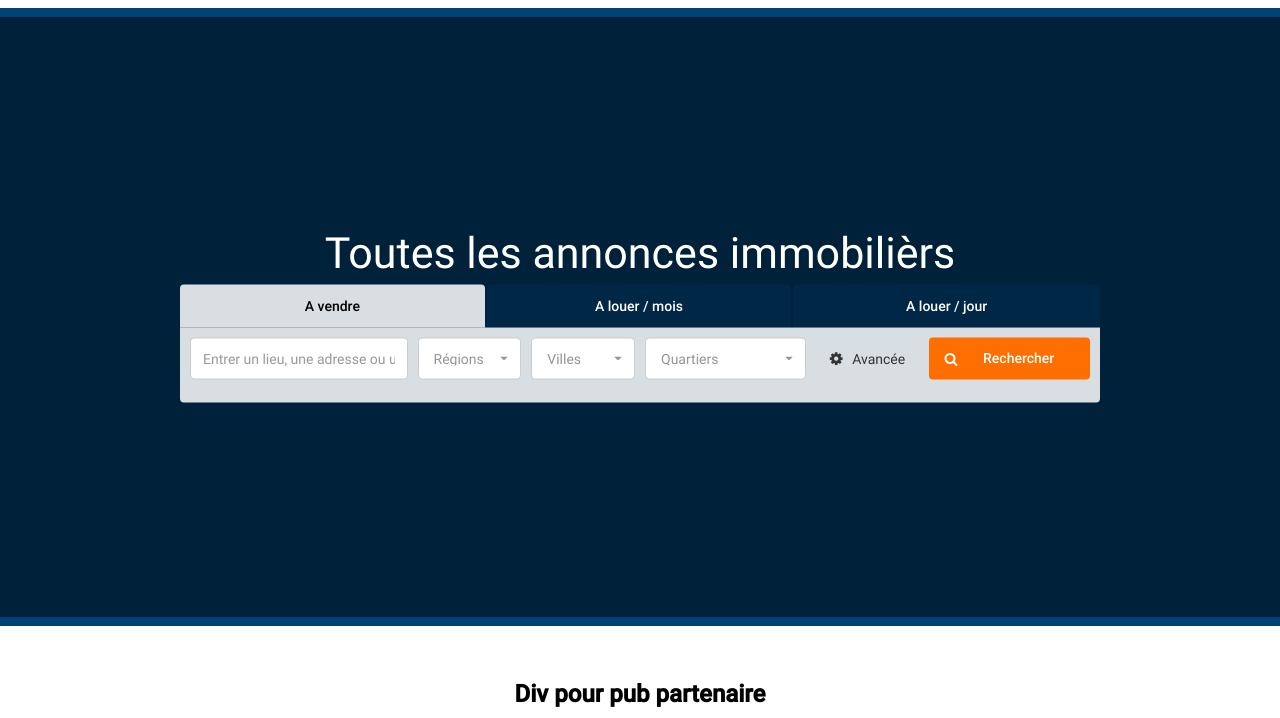
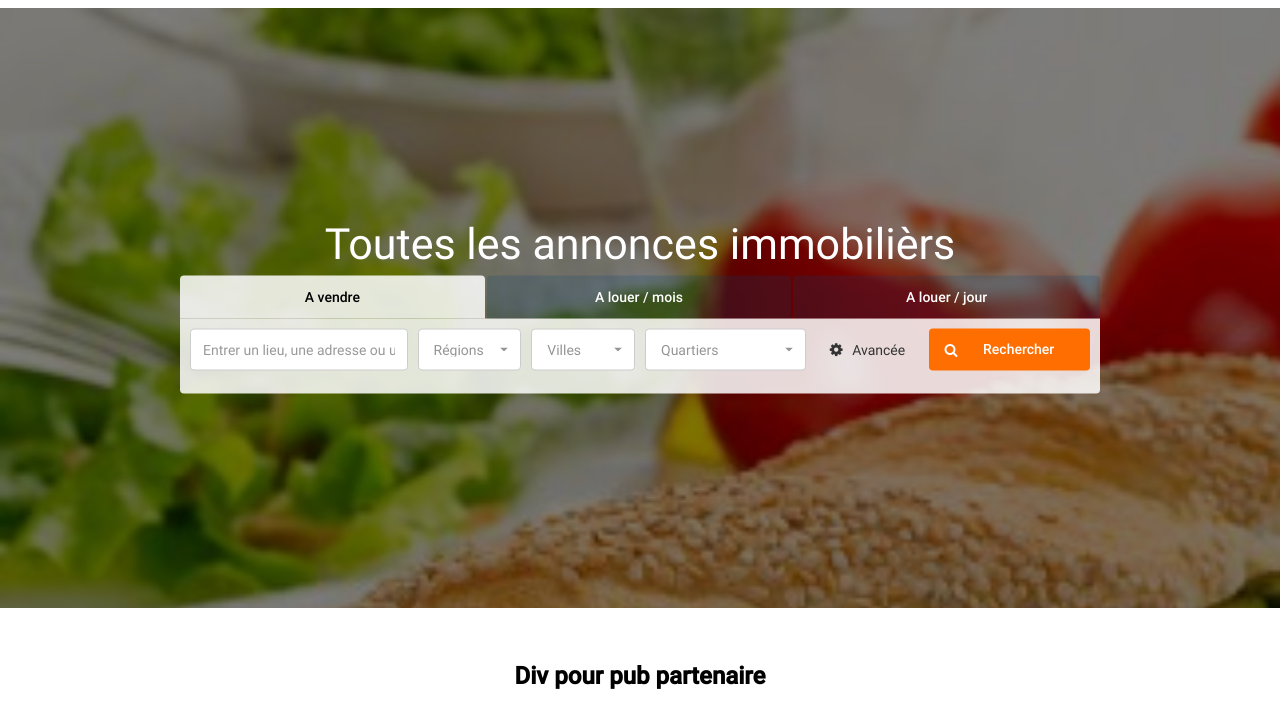
Before and after one commit to ATanjona/Mamaison-html, a plain HTML site: page index.html in a window 1280 px wide. Shown: the part 82-800 px from the top of the page. Drawn offline with nearby package versions, Linux system fonts and the light colour scheme.

Commit message:
nouveau index

```diff
--- a/index.html
+++ b/index.html
@@ -146,10 +146,10 @@
     <!--end header section header v1-->
 
     <!--start advanced search section-->
-    <section class="advanced-search advance-search-header">
+    <section class="advanced-search">
 		<div class="header-media">
         <div class="page-banner-image banner-single-item">
-            <div class="banner-inner" style="background-image: url('images/.jpg')">
+            <div class="banner-inner" style="background-image: url('images/6275_w420h344c1cx2128cy1416.jpg')">
                 <div class="banner-caption">
                     <div class="splash-search">
                         <h1> Toutes les annonces immobilièrs</h1>
@@ -275,6 +275,7 @@
                                                                     </label>
                                                                 </div>
                                                             </div>
+                                                            </br>
 
                                                         </div>
 
@@ -445,6 +446,7 @@
                                                                     </label>
                                                                 </div>
                                                             </div>
+                                                        </br>
 
                                                         </div>
 
@@ -615,6 +617,7 @@
                                                                 </label>
                                                             </div>
                                                         </div>
+                                                    </br>
 
                                                     </div>
 
@@ -791,6 +794,7 @@
                                             </label>
                                         </div>
                                     </div>
+                                </br>
 
 								</div>
 
@@ -846,6 +850,7 @@
                                             </label>
                                         </div>
                                     </div>
+                                </br>
 								</div>
 
 
@@ -867,6 +872,7 @@
                                         <div class="col-sm-3 col-xs-2">
 
                                         </div>
+
                                     </div>
 
 
@@ -875,6 +881,7 @@
                                     </div>
 
                                     <div class="col-sm-6 col-xs-8">
+                                        </br>
                                         <button type="submit" class="btn btn-secondary btn-block"><i class="fa fa-search pull-left"></i> Recherche </button>
                                     </div>
 
```
Also changed, not shown: images/6275_w420h344c1cx2128cy1416.jpg (added).
